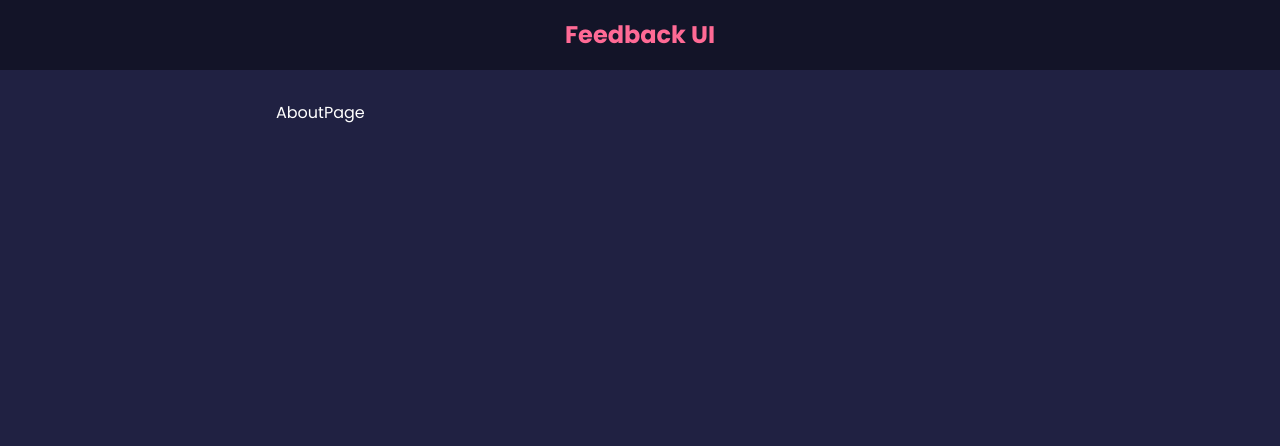
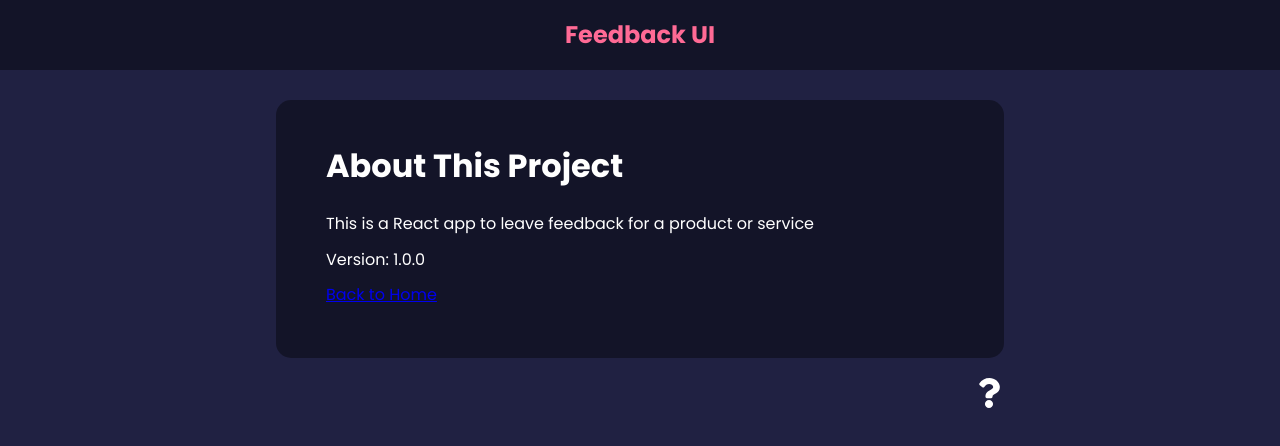
Before and after one commit to salimp2009/feedback-app, a React (Create React App) app: page /about in a window 1280 px wide. Shown: the top 446 px of the page. Built offline with nearby package versions, Linux system fonts and the light colour scheme.

Commit message:
added AboutPage.jsx and AboutIconLink.jsx; use <Link to=""/> instead of <a href=""/>

```diff
--- a/src/App.jsx
+++ b/src/App.jsx
@@ -7,6 +7,7 @@
 import FeedbackForm from "./components/FeedbackForm";
 import FeedbackData from "./data/FeedbackData";
 import AboutPage from "./pages/AboutPage";
+import AboutIconLink from "./components/AboutIconLink";
 
 function App() {
   const [feedback, setFeedback] = useState(FeedbackData);
@@ -42,6 +43,7 @@
           ></Route>
           <Route path="/about" element={<AboutPage />} />
         </Routes>
+        <AboutIconLink />
       </div>
     </Router>
   );
--- /dev/null
+++ b/src/components/AboutIconLink.jsx
@@ -0,0 +1,20 @@
+import { FaQuestion } from "react-icons/fa";
+import { Link } from "react-router-dom";
+
+function AboutIconLink() {
+  return (
+    <div className="about-link">
+      <Link
+        to={{
+          pathname: "/about",
+          // search: "?sort=name",
+          // hash: "#hello",
+        }}
+      >
+        <FaQuestion size={30} />
+      </Link>
+    </div>
+  );
+}
+
+export default AboutIconLink;
--- a/src/pages/AboutPage.jsx
+++ b/src/pages/AboutPage.jsx
@@ -1,7 +1,19 @@
-import React from "react";
+import Card from "../components/shared/Card";
+import { Link } from "react-router-dom";
 
 function AboutPage() {
-  return <div className="">AboutPage</div>;
+  return (
+    <Card reverse={true}>
+      <div className="about">
+        <h1>About This Project</h1>
+        <p>This is a React app to leave feedback for a product or service</p>
+        <p>Version: 1.0.0</p>
+        <p>
+          <Link to="/">Back to Home</Link>
+        </p>
+      </div>
+    </Card>
+  );
 }
 
 export default AboutPage;
```
